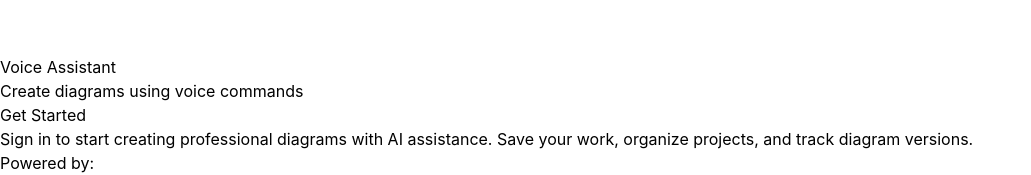
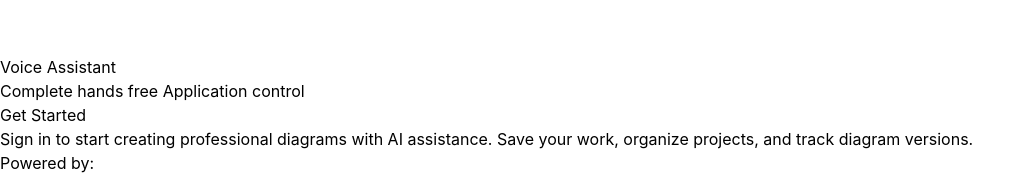
Before and after one commit to janfeddersen-wq/DiagramMagic, a React (Vite) app in the folder frontend/: page / in a window 1280 px wide. Shown: the part 9265-9440 px from the top of the page, without its empty margins (0-1031 px from the left). Built offline with nearby package versions, Linux system fonts and the light colour scheme; no server answers.

Commit message:
Update voice assistant feature description to "Complete hands free Application control"

```diff
--- a/frontend/src/components/WelcomePage.tsx
+++ b/frontend/src/components/WelcomePage.tsx
@@ -83,7 +83,7 @@
                 </svg>
                 <div>
                   <p className="font-semibold text-gray-900">Voice Assistant</p>
-                  <p className="text-sm text-gray-600">Create diagrams using voice commands</p>
+                  <p className="text-sm text-gray-600">Complete hands free Application control</p>
                 </div>
               </li>
             </ul>
```
